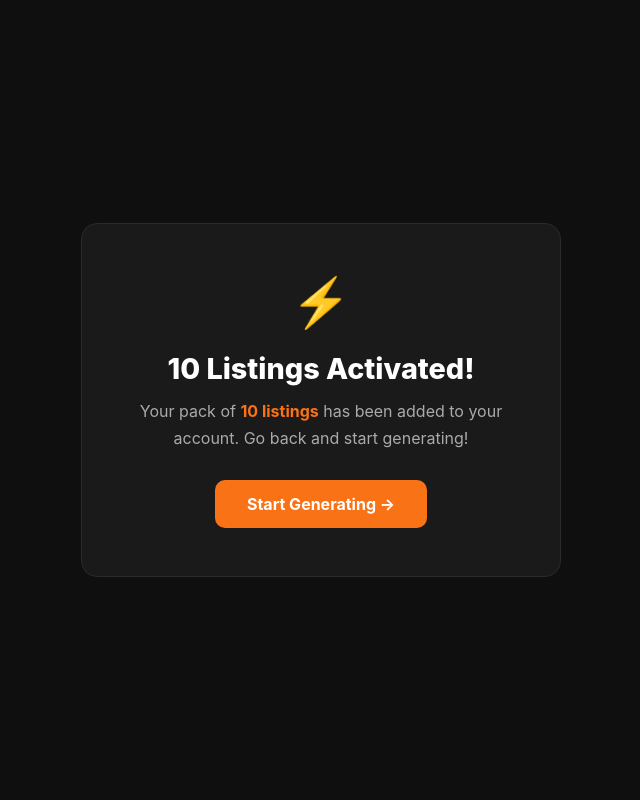
After one commit to Zykssou/listora, a Flask app: page /pack/success in a window 1280 px wide. The commit adds this page. Shown: the whole page, without its empty margins (319-959 px from the left). Run offline with Flask 3, Linux system fonts and the light colour scheme.

Commit message:
Add pay-per-pack: 10 listings for $4.99 one-time

```diff
--- a/app.py
+++ b/app.py
@@ -13,6 +13,7 @@ ADMIN_EMAIL = os.getenv("ADMIN_EMAIL", "").strip().lower()
 ADMIN_PASSWORD = os.getenv("ADMIN_PASSWORD", "listora-admin-2026")
 STRIPE_SECRET_KEY = os.getenv("STRIPE_SECRET_KEY", "")
 STRIPE_PRICE_ID = os.getenv("STRIPE_PRICE_ID", "")
+STRIPE_PACK_PRICE_ID = os.getenv("STRIPE_PACK_PRICE_ID", "")
 FREE_USES = 3
 
 def init_db():
@@ -26,7 +27,8 @@ def init_db():
             paid INTEGER DEFAULT 0,
             created_at TEXT,
             week_uses INTEGER DEFAULT 0,
-            week_key TEXT DEFAULT ''
+            week_key TEXT DEFAULT '',
+            credits INTEGER DEFAULT 0
         )
     """)
     c.execute("""
@@ -152,8 +154,9 @@ def generate():
         paid = user[3]
 
         week_uses = user[5] if len(user) > 5 else uses
+        credits = user[7] if len(user) > 7 else 0
         is_admin = ADMIN_EMAIL and email == ADMIN_EMAIL
-        if week_uses >= FREE_USES and not paid and not is_admin:
+        if week_uses >= FREE_USES and not paid and not is_admin and credits <= 0:
             return jsonify({"error": "free_limit", "message": "You've used your 3 free listings. Upgrade to Pro for unlimited listings."}), 403
 
         result = generate_listing(product_name, category, features, target_audience, keywords)
@@ -167,6 +170,12 @@ def generate():
         conn.commit()
         conn.close()
 
+        if not paid and not is_admin and week_uses >= FREE_USES and credits > 0:
+            conn2 = sqlite3.connect(DB_PATH)
+            c2 = conn2.cursor()
+            c2.execute("UPDATE users SET credits = credits - 1 WHERE email=?", (email,))
+            conn2.commit()
+            conn2.close()
         remaining = max(0, FREE_USES - (week_uses + 1)) if not paid else 999
         return jsonify({"success": True, "listing": result, "remaining": remaining, "paid": paid})
     except Exception as e:
@@ -213,6 +222,52 @@ def upgrade():
         return redirect(session.url)
     except Exception as e:
         return f"Error: {str(e)}", 500
+
+@app.route("/buy-pack")
+def buy_pack():
+    email = request.args.get("email", "").strip().lower()
+    if not email or not STRIPE_SECRET_KEY or not STRIPE_PACK_PRICE_ID:
+        return redirect("/")
+    import stripe as stripe_lib
+    stripe_lib.api_key = STRIPE_SECRET_KEY
+    try:
+        session = stripe_lib.checkout.Session.create(
+            payment_method_types=["card"],
+            mode="payment",
+            customer_email=email,
+            line_items=[{"price": STRIPE_PACK_PRICE_ID, "quantity": 1}],
+            success_url=request.host_url + "pack/success?session_id={CHECKOUT_SESSION_ID}",
+            cancel_url=request.host_url,
+            metadata={"email": email}
+        )
+        return redirect(session.url)
+    except Exception as e:
+        return f"Error: {str(e)}", 500
+
+@app.route("/pack/success")
+def pack_success():
+    session_id = request.args.get("session_id", "")
+    if session_id and STRIPE_SECRET_KEY:
+        import stripe as stripe_lib
+        stripe_lib.api_key = STRIPE_SECRET_KEY
+        try:
+            session = stripe_lib.checkout.Session.retrieve(session_id)
+            if session.payment_status == "paid":
+                email = (session.metadata.get("email") or session.customer_email or "").lower()
+                if email:
+                    conn = sqlite3.connect(DB_PATH)
+                    c = conn.cursor()
+                    c.execute("SELECT * FROM users WHERE email=?", (email,))
+                    if not c.fetchone():
+                        c.execute("INSERT INTO users (email, uses, paid, created_at, week_uses, week_key, credits) VALUES (?,0,0,?,0,?,10)",
+                                  (email, datetime.now().isoformat(), get_week_key()))
+                    else:
+                        c.execute("UPDATE users SET credits = credits + 10 WHERE email=?", (email,))
+                    conn.commit()
+                    conn.close()
+        except:
+            pass
+    return render_template("pack_success.html")
 
 @app.route("/upgrade/success")
 def upgrade_success():
--- /dev/null
+++ b/templates/pack_success.html
@@ -0,0 +1,26 @@
+<!DOCTYPE html>
+<html lang="en">
+<head>
+    <meta charset="UTF-8">
+    <meta name="viewport" content="width=device-width, initial-scale=1.0">
+    <title>Pack Activated — Listora</title>
+    <style>
+        * { margin: 0; padding: 0; box-sizing: border-box; }
+        body { font-family: -apple-system, BlinkMacSystemFont, 'Segoe UI', sans-serif; background: #0f0f0f; color: #fff; min-height: 100vh; display: flex; align-items: center; justify-content: center; }
+        .card { background: #1a1a1a; border: 1px solid #2a2a2a; border-radius: 16px; padding: 48px 40px; max-width: 480px; text-align: center; }
+        .icon { font-size: 3rem; margin-bottom: 20px; }
+        h1 { font-size: 1.8rem; font-weight: 800; margin-bottom: 12px; }
+        p { color: #aaa; line-height: 1.7; margin-bottom: 28px; }
+        .btn { display: inline-block; background: #f97316; color: #fff; padding: 14px 32px; border-radius: 10px; font-size: 1rem; font-weight: 700; text-decoration: none; }
+        .btn:hover { background: #ea6a0a; }
+    </style>
+</head>
+<body>
+<div class="card">
+    <div class="icon">⚡</div>
+    <h1>10 Listings Activated!</h1>
+    <p>Your pack of <strong style="color:#f97316">10 listings</strong> has been added to your account. Go back and start generating!</p>
+    <a href="/" class="btn">Start Generating →</a>
+</div>
+</body>
+</html>
```
Also changed, not shown: templates/index.html (+8 -6 lines).
